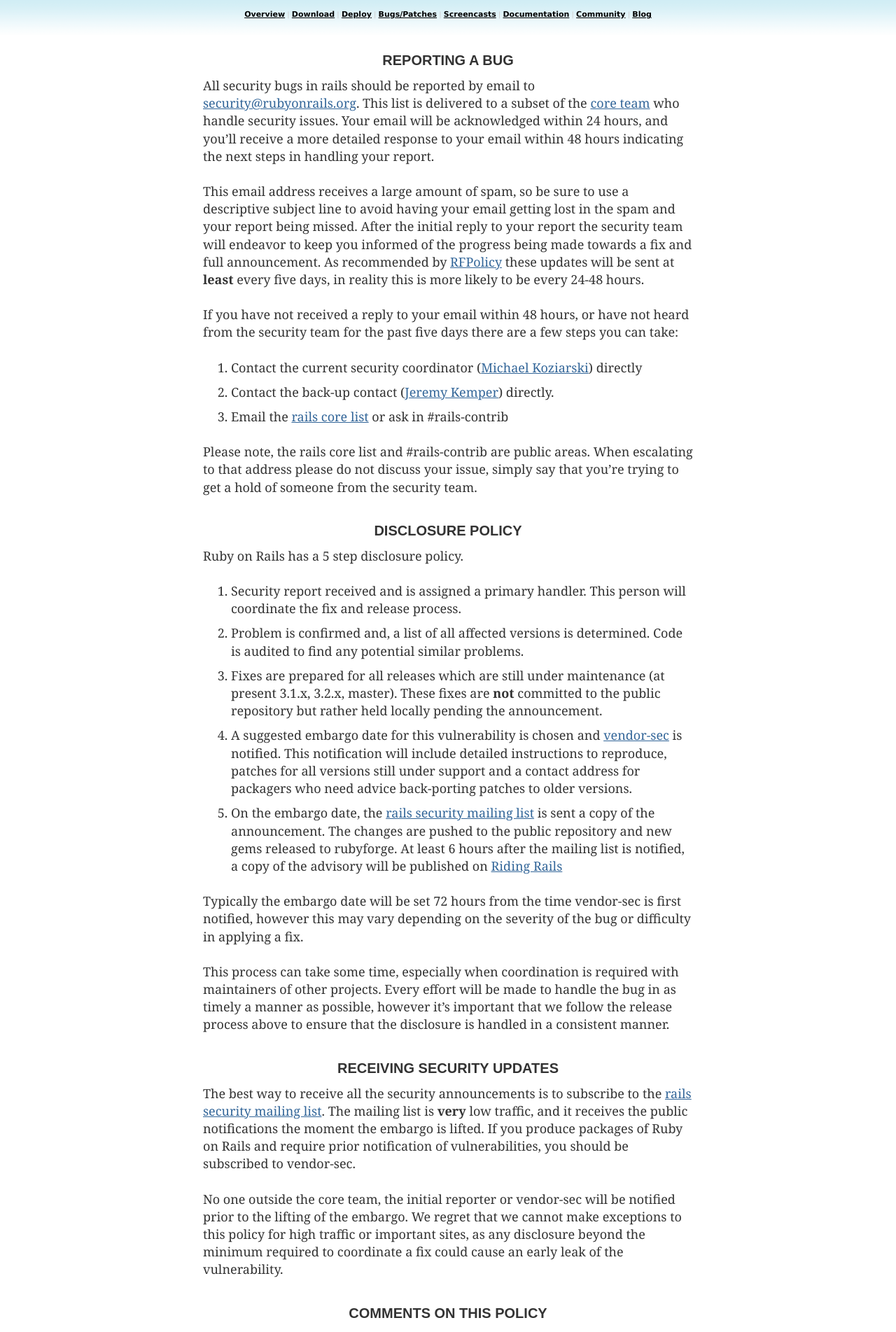
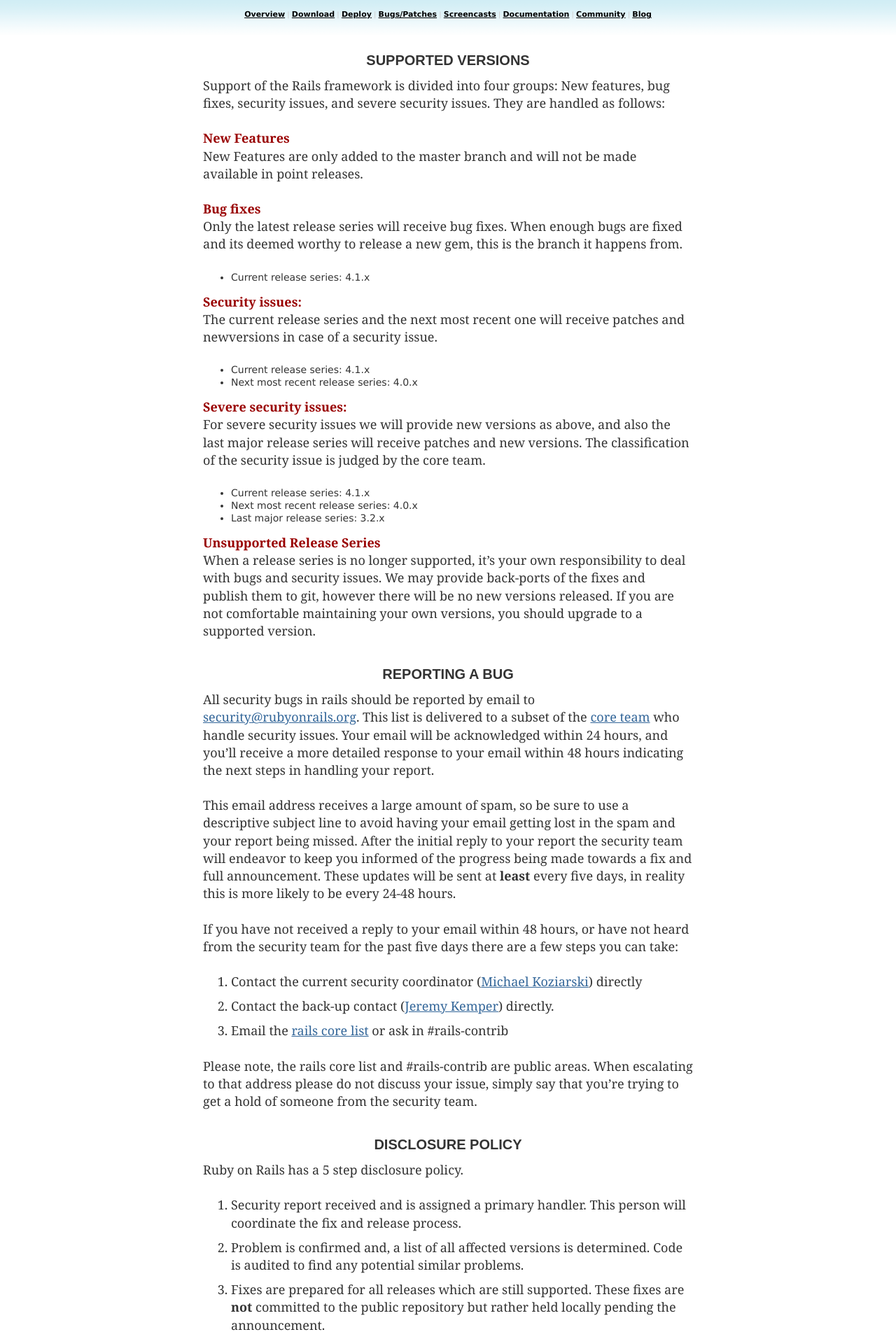
Before and after one commit to rails/homepage-2011, a Jekyll site: the page built from security/index.html, in a window 1280 px wide. Shown: the top 1903 px of the page at 70% size. Built offline with Jekyll 4.4.1, drawn with Linux system fonts in a browser that asks for light colours; nearby versions of some CDN libraries; some of the changed text lies outside the part shown.

Commit message:
Update security page to match current website

```diff
--- a/security/index.html
+++ b/security/index.html
@@ -3,30 +3,162 @@
 title: "Ruby on Rails: Security Policy"
 ---
     <div id="article" class="security"><article>
+      <h2>Supported versions</h2>
+    	<p>
+        Support of the Rails framework is divided into four groups: New features, bug fixes,
+        security issues, and severe security issues. They are handled as follows:
+      </p>
+
+    	<h3>New Features</h3>
+    	<p>
+        New Features are only added to the master branch and will not be made available in point releases.
+      </p>
+
+    	<h3>Bug fixes</h3>
+    	<p>
+        Only the latest release series will receive bug fixes. When enough bugs are fixed and
+        its deemed worthy to release a new gem, this is the branch it happens from.
+      </p>
+
+    	<ul>
+      	<li>Current release series: 4.1.x</li>
+    	</ul>
+
+    	<h3>Security issues:</h3>
+    	<p>
+        The current release series and the next most recent one will receive patches
+        and newversions in case of a security issue.
+      </p>
+
+    	<ul>
+      	<li>Current release series: 4.1.x</li>
+		    <li>Next most recent release series: 4.0.x</li>
+    	</ul>
+
+    	<h3>Severe security issues:</h3>
+    	<p>
+        For severe security issues we will provide new versions as above, and
+        also the last major release series will receive patches and new versions.
+        The classification of the security issue is judged by the core team.
+      </p>
+
+      <ul>
+        <li>Current release series: 4.1.x</li>
+        <li>Next most recent release series: 4.0.x</li>
+        <li>Last major release series: 3.2.x</li>
+      </ul>
+
+    	<h3>Unsupported Release Series</h3>
+      <p>
+        When a release series is no longer supported, it’s your own responsibility
+        to deal with bugs and security issues. We may provide back-ports of the
+        fixes and publish them to git, however there will be no new versions
+        released. If you are not comfortable maintaining your own versions, you
+        should upgrade to a supported version.
+      </p>
+
     	<h2>Reporting a bug</h2>
-      <p>All security bugs in rails should be reported by email to <a href="mailto:security@rubyonrails.org">security@rubyonrails.org</a>.  This list is delivered to a subset of the <a href="http://www.rubyonrails.org/core">core team</a> who handle security issues.  Your email will be acknowledged within 24 hours, and you’ll receive a more detailed response to your email within 48 hours indicating the next steps in handling your report.</p>
-      <p>This email address receives a large amount of spam, so be sure to use a descriptive subject line to avoid having your email getting lost in the spam and your report being missed.  After the initial reply to your report the security team will endeavor to keep you informed of the progress being made towards a fix and full announcement.  As recommended by <a href="http://www.wiretrip.net/rfp/policy.html">RFPolicy</a> these updates will be sent at <strong>least</strong> every five days, in reality this is more likely to be every 24-48 hours.</p>
-      <p>If you have not received a reply to your email within 48 hours, or have not heard from the security team for the past five days there are a few steps you can take:</p>
+    	<p>
+        All security bugs in rails should be reported by email to
+        <a href="mailto:security@rubyonrails.org">security@rubyonrails.org</a>.
+        This list is delivered to a subset of the <a href="http://www.rubyonrails.org/core">
+        core team</a> who handle security issues. Your email will be acknowledged
+        within 24 hours, and you’ll receive a more detailed response to your email
+        within 48 hours indicating the next steps in handling your report.
+      </p>
+
+	    <p>
+        This email address receives a large amount of spam, so be sure to use a descriptive
+        subject line to avoid having your email getting lost in the spam and your report
+        being missed. After the initial reply to your report the security team will
+        endeavor to keep you informed of the progress being made towards a fix and full
+        announcement. These updates will be sent at <strong>least</strong> every five days,
+        in reality this is more likely to be every 24-48 hours.
+      </p>
+
+    	<p>
+        If you have not received a reply to your email within 48 hours, or have not heard
+        from the security team for the past five days there are a few steps you can take:
+      </p>
+
     	<ol>
       	<li>Contact the current security coordinator (<a href="mailto:michael@koziarski.com">Michael Koziarski</a>) directly </li>
     		<li>Contact the back-up contact (<a href="mailto:jeremy@bitsweat.net">Jeremy Kemper</a>) directly.</li>
     		<li>Email the <a href="http://groups.google.com/group/rubyonrails-core">rails core list</a> or ask in #rails-contrib</li>
     	</ol>
-      <p>Please note, the rails core list and #rails-contrib are public areas.  When escalating to that address please do not discuss your issue, simply say that you’re trying to get a hold of someone from the security team.</p>
+
+    	<p>
+        Please note, the rails core list and #rails-contrib are public areas. When escalating
+        to that address please do not discuss your issue, simply say that you’re trying to get
+        a hold of someone from the security team.
+      </p>
+
     	<h2>Disclosure Policy</h2>
     	<p>Ruby on Rails has a 5 step disclosure policy.</p>
+
     	<ol>
-        <li>Security report received and is assigned a primary handler.  This person will coordinate the fix and release process.</li>
-        <li>Problem is confirmed and, a list of all affected versions is determined.  Code is audited to find any potential similar problems.</li>
-        <li>Fixes are prepared for all releases which are still under maintenance (at present 3.1.x, 3.2.x, master).  These fixes are <strong>not</strong> committed to the public repository but rather held locally pending the announcement.</li>
-        <li>A suggested embargo date for this vulnerability is chosen and <a href="http://oss-security.openwall.org/wiki/mailing-lists/vendor-sec">vendor-sec</a> is notified.  This notification will include detailed instructions to reproduce, patches for all versions still under support and a contact address for packagers who need advice back-porting patches to older versions.</li>
-        <li>On the embargo date, the <a href="http://groups.google.com/group/rubyonrails-security">rails security mailing list</a> is sent a copy of the announcement.  The changes are pushed to the public repository and new gems released to rubyforge.  At least 6 hours after the mailing list is notified, a copy of the advisory will be published on <a href="http://weblog.rubyonrails.org">Riding Rails</a></li>
+      	<li>
+          Security report received and is assigned a primary handler.
+          This person will coordinate the fix and release process.
+        </li>
+    		<li>
+          Problem is confirmed and, a list of all affected versions is determined.
+          Code is audited to find any potential similar problems.
+        </li>
+		    <li>
+          Fixes are prepared for all releases which are still supported.
+          These fixes are <strong>not</strong> committed to the public
+          repository but rather held locally pending the announcement.
+        </li>
+    		<li>
+          A suggested embargo date for this vulnerability is chosen and
+          <a href="http://oss-security.openwall.org/wiki/mailing-lists/distros">distros@openwall</a>
+          is notified. This notification will include  patches for all versions
+          still under support and a contact address for packagers who need
+          advice back-porting patches to older versions.
+        </li>
+    		<li>
+          On the embargo date, the <a href="http://groups.google.com/group/rubyonrails-security">
+          rails security mailing list</a> is sent a copy of the announcement. The changes
+          are pushed to the public repository and new gems released to rubygems. At least
+          6 hours after the mailing list is notified, a copy of the advisory will be
+          published on <a href="http://weblog.rubyonrails.org">Riding Rails</a>
+        </li>
     	</ol>
-      <p>Typically the embargo date will be set 72 hours from the time vendor-sec is first notified, however this may vary depending on the severity of the bug or difficulty in applying a fix.</p>
-      <p>This process can take some time, especially when coordination is required with maintainers of other projects.  Every effort will be made to handle the bug in as timely a manner as possible, however it’s important that we follow the release process above to ensure that the disclosure is handled in a consistent manner.</p>
+
+    	<p>
+        Typically the embargo date will be set 72 hours from the time vendor-sec
+        is first notified, however this may vary depending on the severity of the bug
+        or difficulty in applying a fix.
+      </p>
+
+    	<p>
+        This process can take some time, especially when coordination is required with
+        maintainers of other projects. Every effort will be made to handle the bug in
+        as timely a manner as possible, however it’s important that we follow the release
+        process above to ensure that the disclosure is handled in a consistent manner.
+      </p>
+
     	<h2>Receiving Security Updates</h2>
-      <p>The best way to receive all the security announcements is to subscribe to the <a href="http://groups.google.com/group/rubyonrails-security">rails security mailing list</a>.  The mailing list is <strong>very</strong> low traffic, and it receives the public notifications the moment the embargo is lifted.   If you produce packages of Ruby on Rails and require prior notification of vulnerabilities, you should be subscribed to vendor-sec.</p>
-      <p>No one outside the core team, the initial reporter or vendor-sec will be notified prior to the lifting of the embargo.  We regret that we cannot make exceptions to this policy for high traffic or important sites, as any disclosure beyond the minimum required to coordinate a fix could cause an early leak of the vulnerability.</p>
+    	<p>
+        The best way to receive all the security announcements is to subscribe to the
+        <a href="http://groups.google.com/group/rubyonrails-security">rails security
+        mailing list</a>. The mailing list is <strong>very</strong> low traffic, and
+        it receives the public notifications the moment the embargo is lifted. If you
+        produce packages of Ruby on Rails and require prior notification of vulnerabilities,
+        you should be subscribed to vendor-sec.
+      </p>
+
+    	<p>
+        No one outside the core team, the initial reporter or vendor-sec will be notified
+        prior to the lifting of the embargo. We regret that we cannot make exceptions to
+        this policy for high traffic or important sites, as any disclosure beyond the
+        minimum required to coordinate a fix could cause an early leak of the vulnerability.
+      </p>
+
     	<h2>Comments on this Policy</h2>
-      <p>If you have any suggestions to improve this policy, please send an email to <a href="mailto:security@rubyonrails.org">security@rubyonrails.org</a>.</p>
+    	<p>
+        If you have any suggestions to improve this policy, please send an email to
+        <a href="mailto:security@rubyonrails.org">security@rubyonrails.org</a>.
+      </p>
     </article></div>
--- a/styles.css
+++ b/styles.css
@@ -469,6 +469,13 @@
 	text-align: center;
 	margin: 40px 0px 15px 0px;
 }
+#article.security h3 {
+	color: #900;
+	font-family: Georgia;
+	font-size: 18px;
+	margin: 0;
+	line-height: 140%;
+}
 #article.security p,
 #article.security ol {
 	font-family: Georgia;
```
Lines whose indentation alone changed are shown as unchanged.
